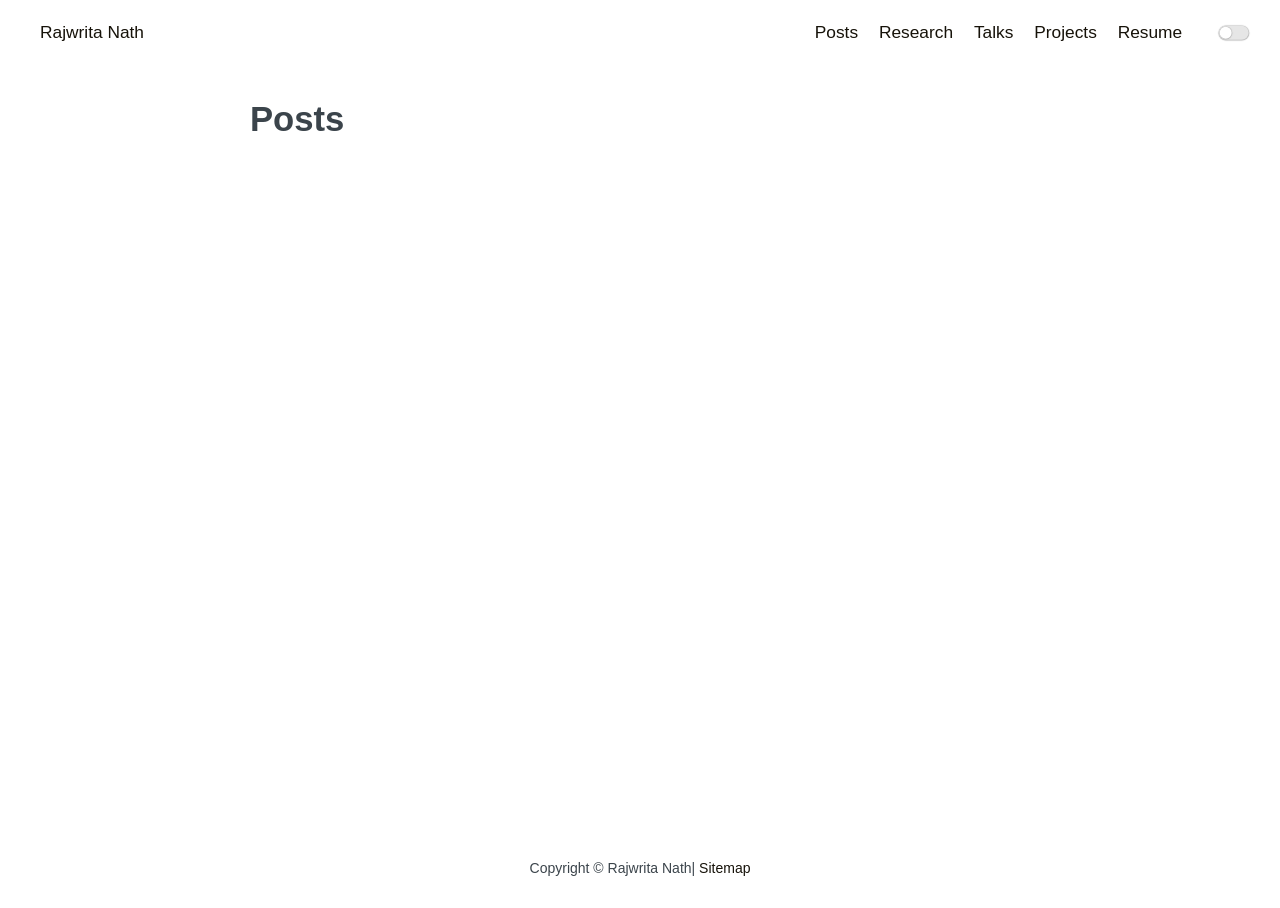
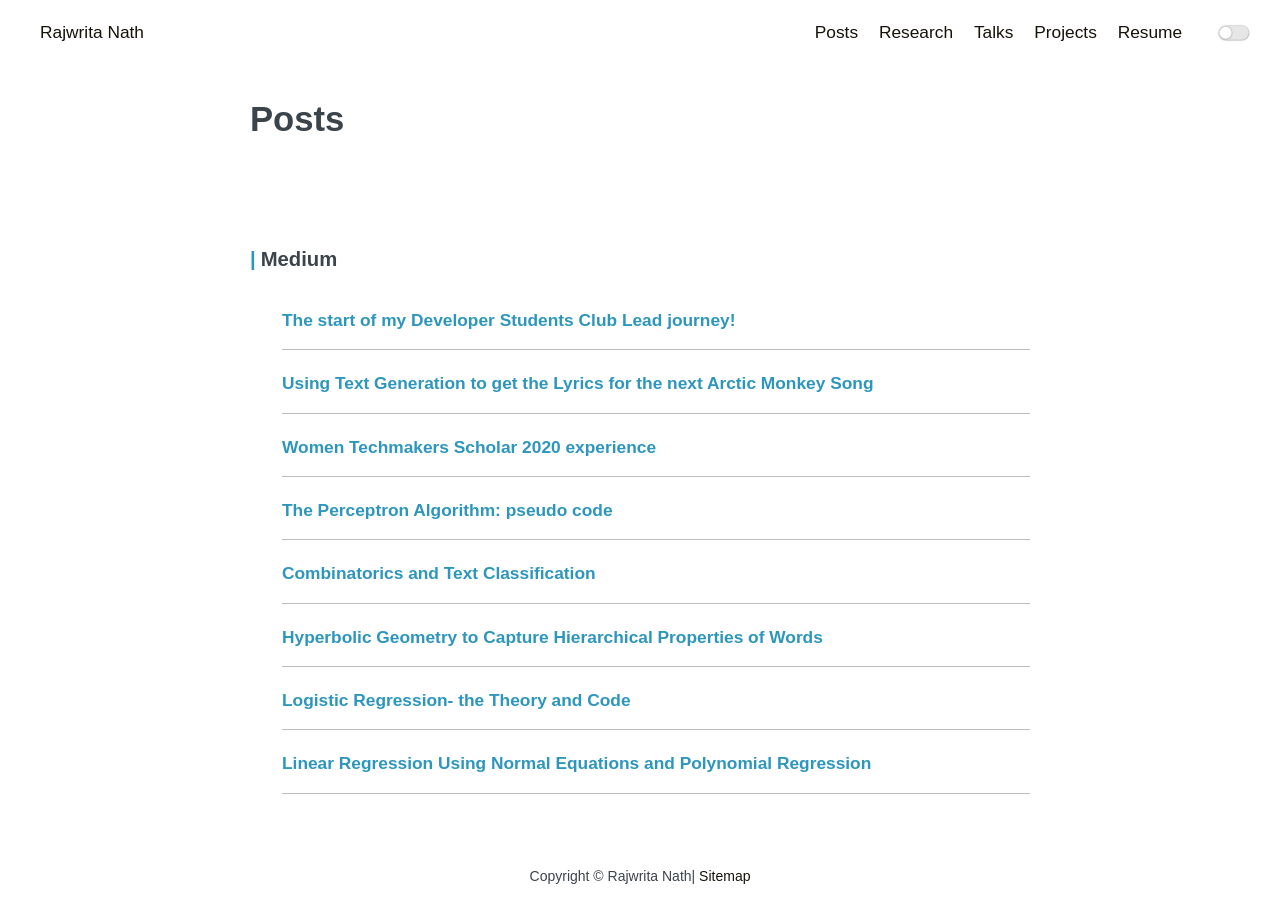
Before and after one commit to Rajwrita/rajwrita.github.io, a Jekyll site: the page built from blogs.md, in a window 1280 px wide. Built offline with Jekyll 4.4.1, drawn with Linux system fonts in a browser that asks for light colours.

Commit message:
Update blogs.md

```diff
--- a/blogs.md
+++ b/blogs.md
@@ -5,3 +5,32 @@ permalink: /posts
 ---
 
 <!-- Write the Post page here -->
+<div class="main">
+    <div class="post-wrap archive">
+        <h3>Medium</h3>
+            <article class="archive-item">
+                <a class="archive-item-link" href="https://medium.com/@rajwrita/the-start-of-my-developer-students-club-lead-journey-52d6fea64170" target="_blank" rel="noopener noreferrer">The start of my Developer Students Club Lead journey!</a>
+            </article>
+            <article class="archive-item">
+                <a class="archive-item-link" href="https://medium.com/@rajwrita/using-text-generation-to-get-the-lyrics-for-the-next-arctic-monkey-song-f7c93a882c6f" target="_blank" rel="noopener noreferrer">Using Text Generation to get the Lyrics for the next Arctic Monkey Song</a>
+            </article>
+            <article class="archive-item">
+                <a class="archive-item-link" href="https://medium.com/@rajwrita/women-techmakers-scholar-2020-experience-70588edaa372" target="_blank" rel="noopener noreferrer">Women Techmakers Scholar 2020 experience</a>
+            </article>
+            <article class="archive-item">
+                <a class="archive-item-link" href="https://medium.com/@rajwrita/the-perceptron-algorithm-pseudo-code-d739e27f9839" target="_blank" rel="noopener noreferrer">The Perceptron Algorithm: pseudo code</a>
+            </article>
+            <article class="archive-item">
+                <a class="archive-item-link" href="https://medium.com/@rajwrita/combinatorics-and-text-classification-eed505624881" target="_blank" rel="noopener noreferrer">Combinatorics and Text Classification</a>
+            </article>
+      <article class="archive-item">
+                <a class="archive-item-link" href="https://medium.com/@rajwrita/hyperbolic-geometry-to-capture-hierarchical-properties-of-words-57aca80aef5f" target="_blank" rel="noopener noreferrer">Hyperbolic Geometry to Capture Hierarchical Properties of Words</a>
+            </article>
+      <article class="archive-item">
+                <a class="archive-item-link" href="https://medium.com/@rajwrita/logistic-regression-the-the-e8ed646e6a29" target="_blank" rel="noopener noreferrer">Logistic Regression- the Theory and Code</a>
+            </article>
+      <article class="archive-item">
+                <a class="archive-item-link" href="https://medium.com/@rajwrita/linear-regression-using-normal-equations-3c972cb77c74" target="_blank" rel="noopener noreferrer">Linear Regression Using Normal Equations and Polynomial Regression</a>
+            </article>
+    </div>
+</div>
```
